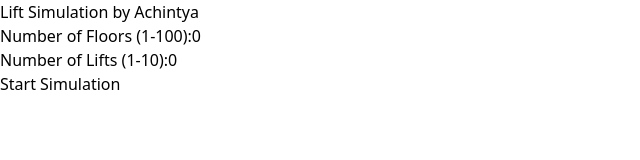
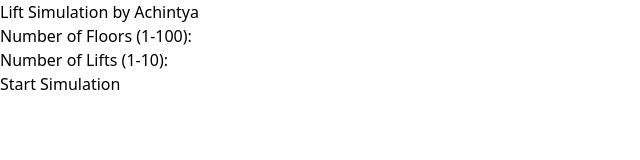
Before and after one commit to Achintya-Chatterjee/lift-simulation-in-react, a React (Vite) app: page / in a window 1280 px wide. Shown: the top 160 px of the page, without its empty margins (0-640 px from the left). Built offline with nearby package versions, Linux system fonts and the light colour scheme.

Commit message:
fix: remove default 0 in input fields for floors and lifts on initial load

```diff
--- a/src/App.tsx
+++ b/src/App.tsx
@@ -119,8 +119,8 @@ const App: React.FC = () => {
             <input
               type="number"
               id="floorsCount"
-              value={floorsCount}
-              onChange={(e) => setFloorsCount(Number(e.target.value))}
+              value={floorsCount === 0 ? "" : floorsCount}
+              onChange={(e) => setFloorsCount(Number(e.target.value) || 0)}
               min="1"
               max="100"
               required
@@ -134,8 +134,8 @@ const App: React.FC = () => {
             <input
               type="number"
               id="liftsCount"
-              value={liftsCount}
-              onChange={(e) => setLiftsCount(Number(e.target.value))}
+              value={liftsCount === 0 ? "" : liftsCount}
+              onChange={(e) => setLiftsCount(Number(e.target.value) || 0)}
               min="1"
               max="10"
               required
```
